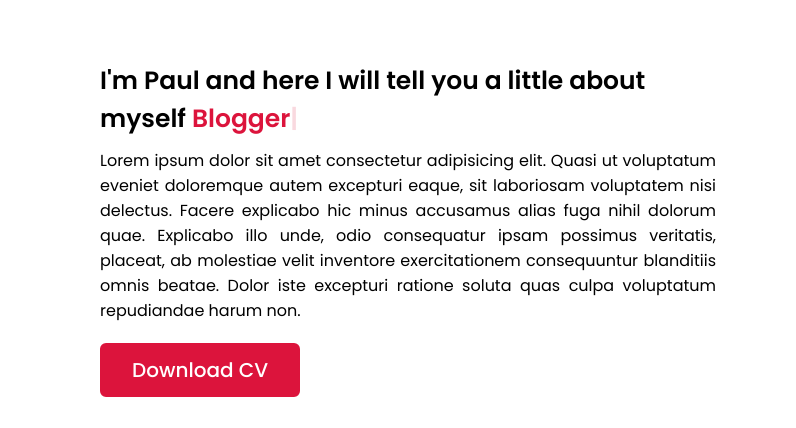
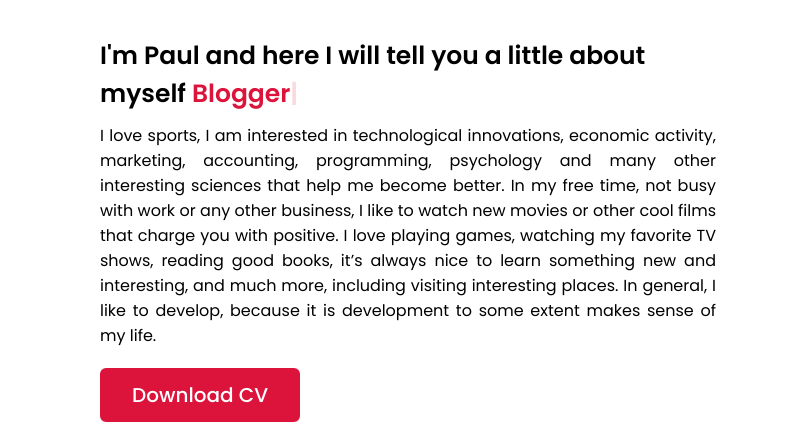
Before and after one commit to Macliodor/MacliodorHireMe.github.io, a plain HTML site: page index.html in a window 1280 px wide. Shown: the part 1000-1428 px from the top of the page, 484-1280 px from the left. Drawn offline with nearby package versions, Linux system fonts and the light colour scheme.

Commit message:
Update index.html

```diff
--- a/index.html
+++ b/index.html
@@ -57,7 +57,7 @@
                 </div>
                 <div class="column right">
                     <div class="text">I'm Paul and here I will tell you a little about myself <span class="typing-2"></span></div>
-                    <p>Lorem ipsum dolor sit amet consectetur adipisicing elit. Quasi ut voluptatum eveniet doloremque autem excepturi eaque, sit laboriosam voluptatem nisi delectus. Facere explicabo hic minus accusamus alias fuga nihil dolorum quae. Explicabo illo unde, odio consequatur ipsam possimus veritatis, placeat, ab molestiae velit inventore exercitationem consequuntur blanditiis omnis beatae. Dolor iste excepturi ratione soluta quas culpa voluptatum repudiandae harum non.</p>
+                    <p>I love sports, I am interested in technological innovations, economic activity, marketing, accounting, programming, psychology and many other interesting sciences that help me become better. In my free time, not busy with work or any other business, I like to watch new movies or other cool films that charge you with positive. I love playing games, watching my favorite TV shows, reading good books, it’s always nice to learn something new and interesting, and much more, including visiting interesting places. In general, I like to develop, because it is development to some extent makes sense of my life.</p>
                     <a href="#">Download CV</a>
                 </div>
             </div>
```
